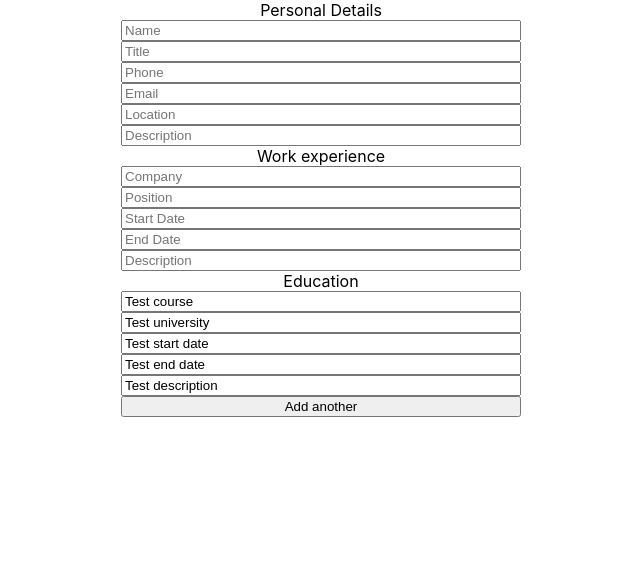
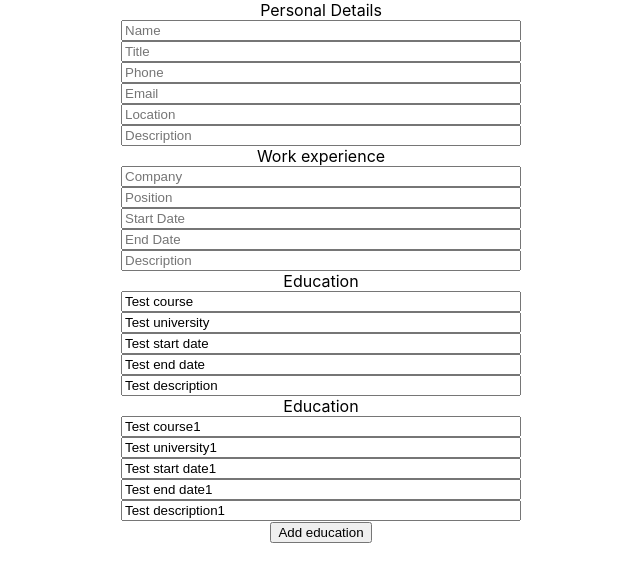
Before and after one commit to Zaltman/cv-project, a React (Create React App) app: page / in a window 1280 px wide. Shown: the top 582 px of the page, without its empty margins (319-959 px from the left). Built offline with nearby package versions, Linux system fonts and the light colour scheme.

Commit message:
Education component input log to state setup

```diff
--- a/src/App.js
+++ b/src/App.js
@@ -6,6 +6,8 @@ import uniqid from 'uniqid';
 class App extends Component {
   constructor(props) {
     super(props);
+    this.addAnotherEducation = this.addAnotherEducation.bind(this);
+
     let educationTestUnit = [];
     educationTestUnit[0] = {
       id: uniqid(),
@@ -14,6 +16,14 @@ class App extends Component {
       startDate: 'Test start date',
       endDate: 'Test end date',
       description: 'Test description',
+    };
+    educationTestUnit[1] = {
+      id: uniqid(),
+      courseProgram: 'Test course1',
+      university: 'Test university1',
+      startDate: 'Test start date1',
+      endDate: 'Test end date1',
+      description: 'Test description1',
     };
     this.state = {
       personalDetails: {
@@ -42,15 +52,66 @@ class App extends Component {
         endDate: '',
         description: '',
       },
+      educationEmptySample: {
+        id: uniqid(),
+        courseProgram: '',
+        university: '',
+        startDate: '',
+        endDate: '',
+        description: '',
+      },
+
       educationArr: educationTestUnit,
     };
   }
+  getEmptyEducationSample = () => {
+    const emptyEduArr = { ...this.state.educationEmptySample };
+    emptyEduArr.id = uniqid();
+    return emptyEduArr;
+  };
+  addAnotherEducation = () => {
+    const eduArrToConcat = this.getEmptyEducationSample();
+    let newArray = this.state.educationArr.concat(eduArrToConcat);
+    this.setState({
+      educationArr: newArray,
+    });
+  };
+
+  handleChangeEdu = (e) => {
+    let arrIndex = e.target.parentElement.dataset.index;
+    let value = e.target.value;
+    let newEduArr = [...this.state.educationArr];
+    let inputName = e.target.dataset.inputname;
+    switch (inputName) {
+      case 'courseProgram':
+        newEduArr[arrIndex].courseProgram = value;
+        break;
+      case 'university':
+        newEduArr[arrIndex].university = value;
+        break;
+      case 'startDate':
+        newEduArr[arrIndex].startDate = value;
+        break;
+      case 'endDate':
+        newEduArr[arrIndex].endDate = value;
+        break;
+      case 'description':
+        newEduArr[arrIndex].description = value;
+        break;
+    }
+    this.setState({
+      educationArr: newEduArr,
+    });
+  };
 
   render() {
-    const dataObj = this.state;
     return (
       <div className="App">
-        <Page dataObj={dataObj} />
+        <Page
+          state={this.state}
+          addAnotherEducation={this.addAnotherEducation}
+          handleChangeEdu={this.handleChangeEdu}
+        />
       </div>
     );
   }
--- a/src/components/Education.js
+++ b/src/components/Education.js
@@ -1,41 +1,54 @@
 import React, { Component } from 'react';
 
 class Education extends Component {
-  constructor(props) {
-    super(props);
-    this.addAnotherEducation = this.addAnotherEducation.bind(this);
-  }
-
-  addAnotherEducation = (e) => {
-    e.preventDefault();
-    console.log(e.target);
-  };
+  // constructor(props) {
+  //   super(props);
+  // }
+  // this.addAnotherEducation = this.addAnotherEducation.bind(this);
 
   render() {
-    const { educationObj } = this.props;
-    console.log(educationObj);
+    const { educationObj, handleChangeEdu, index } = this.props;
+    // console.log(educationObj);
+
     return (
-      <div key={educationObj.id}>
-        <form className={'educationContainer inputContainer'}>
+      <div>
+        <form
+          className={'educationContainer inputContainer'}
+          data-index={index}
+          data-dataidentify={2}
+        >
           <div id="educationContainerTitle">Education</div>
           <input
+            data-inputname={'courseProgram'}
             placeholder="Course / Program"
-            value={educationObj.courseProgram}
+            onChange={handleChangeEdu}
+            defaultValue={educationObj.courseProgram}
           ></input>
           <input
+            data-inputname={'university'}
             placeholder="University"
+            // defaultValue={educationObj.university}
+            onChange={handleChangeEdu}
             value={educationObj.university}
           ></input>
           <input
+            data-inputname={'startDate'}
             placeholder="Start Date"
-            value={educationObj.startDate}
+            onChange={handleChangeEdu}
+            defaultValue={educationObj.startDate}
           ></input>
-          <input placeholder="End Date" value={educationObj.endDate}></input>
           <input
+            data-inputname={'endDate'}
+            onChange={handleChangeEdu}
+            placeholder="End Date"
+            defaultValue={educationObj.endDate}
+          ></input>
+          <input
+            data-inputname={'description'}
+            onChange={handleChangeEdu}
             placeholder="Description"
-            value={educationObj.description}
+            defaultValue={educationObj.description}
           ></input>
-          <button onClick={this.addAnotherEducation}>Add another</button>
         </form>
       </div>
     );
--- a/src/components/Page.js
+++ b/src/components/Page.js
@@ -6,24 +6,30 @@ import PersonalDetails from './PersonalDetails';
 import WorkExp from './WorkExp';
 
 class Page extends Component {
-  constructor(props) {
-    super(props);
-  }
+  // constructor(props) {
+  //   super(props);
+  // }
 
   render() {
-    let dataObj = this.props.dataObj;
-    // const dataObj = this.props;
+    const state = this.props.state;
+    const addAnotherEducation = this.props.addAnotherEducation;
+    const handleChangeEdu = this.props.handleChangeEdu;
+    // console.log(addAnotherEducation);
     return (
       <div>
         <PersonalDetails />
         <WorkExp />
-        {/* {console.log(dataObj)} */}
-        {dataObj.educationArr.map((educationObj, index) => {
-          // console.log(educationObj);
+        {state.educationArr.map((educationObj, index) => {
           return (
-            <Education educationObj={educationObj} key={educationObj.id} />
+            <Education
+              educationObj={educationObj}
+              key={educationObj.id}
+              index={index}
+              handleChangeEdu={handleChangeEdu}
+            />
           );
         })}
+        <button onClick={addAnotherEducation}>Add education</button>
 
         <Cv />
       </div>
```
